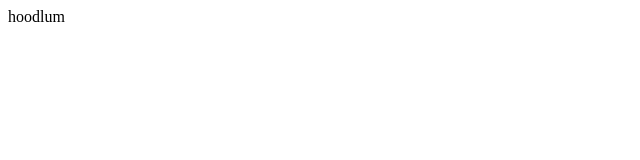
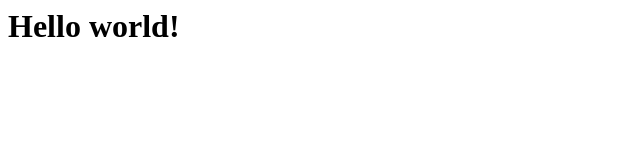
Before and after one commit to NikyAviator/First-HTML, a plain HTML site: page index.html in a window 1280 px wide. Shown: the whole page, without its empty margins (0-640 px from the left). Drawn offline with Linux system fonts and the light colour scheme.

Commit message:
restart av udemy

```diff
--- a/index.html
+++ b/index.html
@@ -1 +1 @@
-<body>hoodlum</body>
+<h1>Hello world!</h1>
```
Also changed, not shown: 1 other file.
